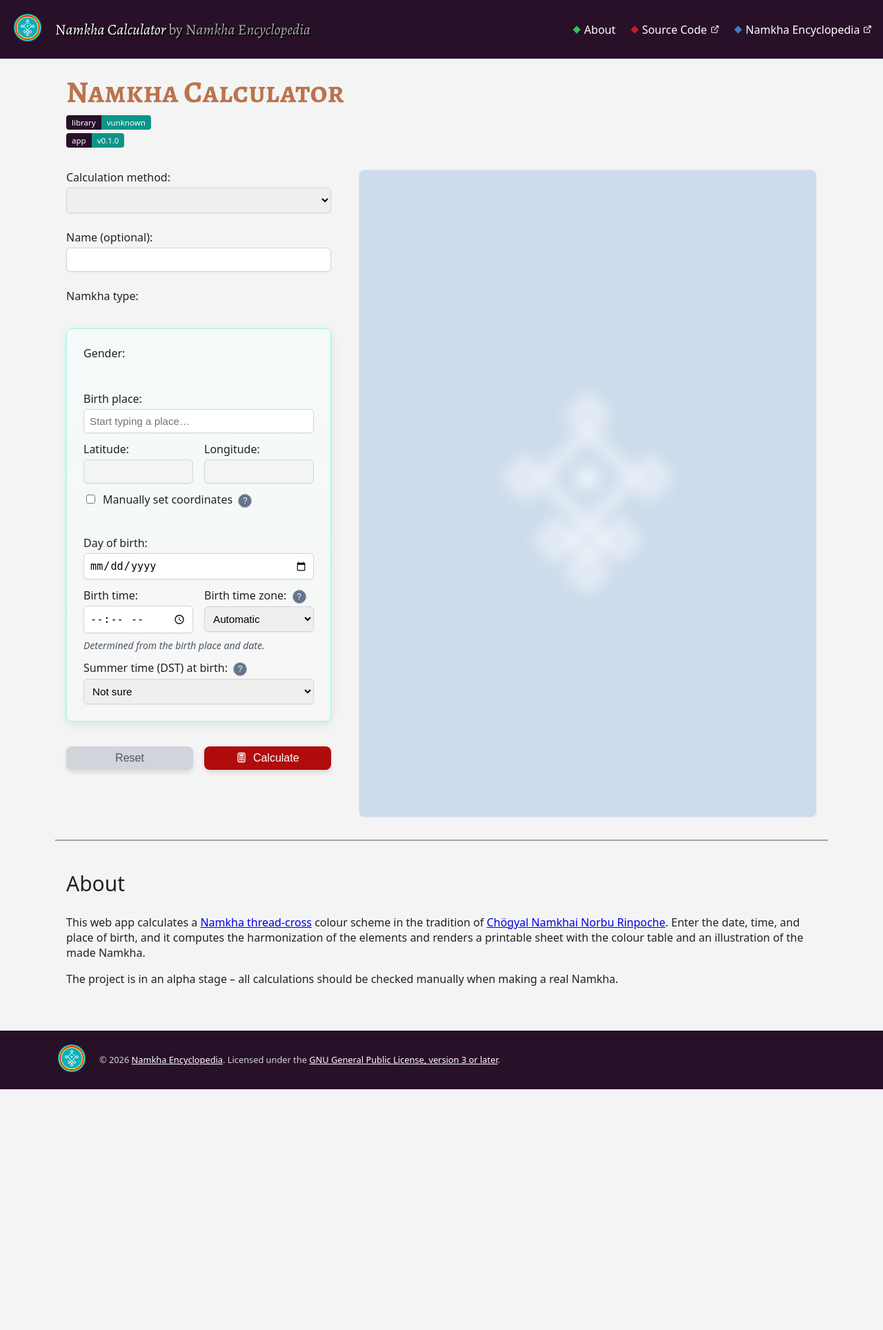
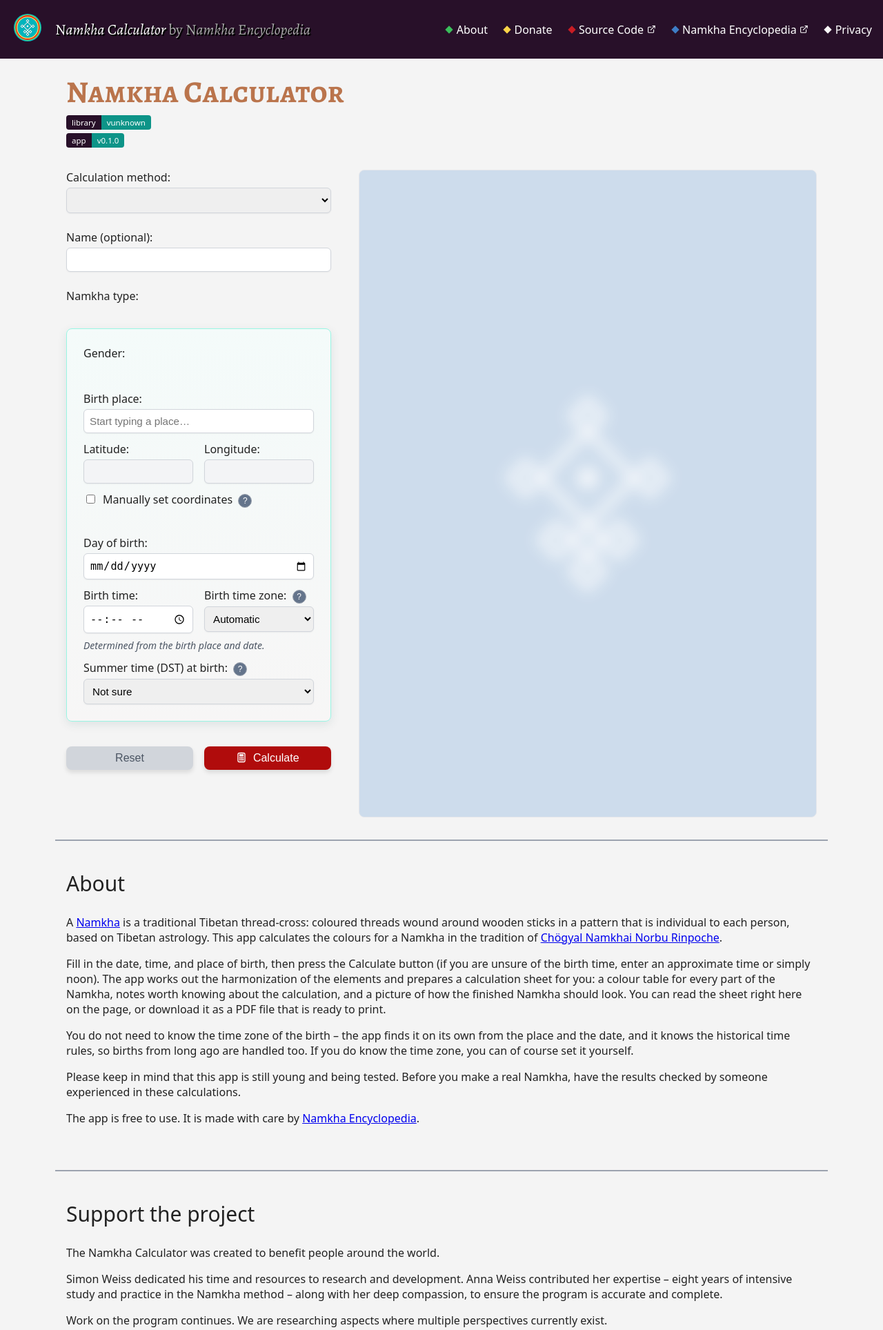
Before and after one commit to NamkhaEncyclopedia/namkha-webapp, a FastAPI app: page / in a window 1280 px wide. Shown: the top 1928 px of the page at 69% size. Before the commit the page ends 1579 px from the top, so only its background shows below. Run offline with FastAPI, Linux system fonts and the light colour scheme; lists and menus that the app fills with data are empty; parts of the project's set-up code (start-up, migrations or seed data) failed here and were passed over.

Commit message:
feat(UI): add about, donate and privacy to main page

```diff
--- a/app/static/style.css
+++ b/app/static/style.css
@@ -9,6 +9,8 @@
   --submit-button-hover-bg: #9c0a0a;
   --download-button-bg: #205d15;
   --download-button-hover-bg: #1a4d11;
+  --donate-button-bg: #b98600;
+  --donate-button-hover-bg: #9c7100;
   --form-panel-bg: #f7f6f6;
   --form-panel-gradient-start: #f4fbfa;
   --form-panel-border: #99f6e4; /* teal-200 */
@@ -41,6 +43,8 @@
   --element-wood: #3abe5b;
   --element-fire: #c81d24;
   --element-water: #3e7dc6;
+  --element-earth: #fbd448;
+  --element-metal: #f9f7f8;
 }
 
 /* ---- Vendored fonts (no Google Fonts CDN) ---- */
@@ -186,6 +190,8 @@ header nav li { display: flex; align-items: center; gap: 0.4rem; }
 .nav-diamond--wood { background: var(--element-wood); }
 .nav-diamond--fire { background: var(--element-fire); }
 .nav-diamond--water { background: var(--element-water); }
+.nav-diamond--earth { background: var(--element-earth); }
+.nav-diamond--metal { background: var(--element-metal); }
 
 /* Below this width the title + 3 links no longer fit one row: collapse the
    nav into a hamburger-triggered dropdown instead of wrapping/squeezing. */
@@ -681,6 +687,22 @@ button.download-link:hover { background: var(--download-button-hover-bg); }
 }
 .about h2 { font-size: 1.875rem; font-weight: 500; }
 
+.donate-button {
+  display: inline-block;
+  text-align: center;
+  color: var(--color-white);
+  font-weight: 500;
+  background: var(--donate-button-bg);
+  border: none;
+  border-radius: 0.5rem;
+  padding: 0.5rem 1.25rem;
+  box-shadow: 0 4px 6px rgba(0, 0, 0, 0.1);
+  text-decoration: none;
+  font-size: 1rem;
+  cursor: pointer;
+}
+.donate-button:hover { background: var(--donate-button-hover-bg); }
+
 /* ---- Result sheet ---- */
 /* Each rendered page is a separate sheet card with a subtle border, echoing
    the form panels (same radius, soft shadow). */
--- /dev/null
+++ b/app/templates/_about.html
@@ -0,0 +1,35 @@
+<section id="about" class="about">
+  <h2>About</h2>
+  <p>
+    A <a href="https://en.wikipedia.org/wiki/Namkha">Namkha</a> is a traditional
+    Tibetan thread-cross: coloured threads wound around wooden sticks in a pattern
+    that is individual to each person, based on Tibetan astrology.
+    This app calculates the colours for a Namkha in the tradition of
+    <a href="https://en.wikipedia.org/wiki/Namkhai_Norbu">Chögyal Namkhai Norbu
+    Rinpoche</a>.
+  </p>
+  <p>
+    Fill in the date, time, and place of birth, then press the Calculate button
+    (if you are unsure of the birth time, enter an approximate time or simply noon).
+    The app works out the harmonization of the elements and prepares a calculation
+    sheet for you: a colour table for every part of the Namkha, notes worth knowing
+    about the calculation, and a picture of how the finished Namkha should look.
+    You can read the sheet right here on the page, or download it as a PDF file
+    that is ready to print.
+  </p>
+  <p>
+    You do not need to know the time zone of the birth – the app finds it on its
+    own from the place and the date, and it knows the historical time rules, so
+    births from long ago are handled too. If you do know the time zone, you can
+    of course set it yourself.
+  </p>
+  <p>
+    Please keep in mind that this app is still young and being tested. Before you
+    make a real Namkha, have the results checked by someone experienced in these
+    calculations.
+  </p>
+  <p>
+    The app is free to use. It is made with care by
+    <a href="https://namkha-encyclopedia.com/" target="_blank" rel="noopener noreferrer">Namkha Encyclopedia</a>.
+  </p>
+</section>
--- /dev/null
+++ b/app/templates/_donate.html
@@ -0,0 +1,26 @@
+<section id="donate" class="about">
+  <h2>Support the project</h2>
+  <p>
+    The Namkha Calculator was created to benefit people around the world.
+  </p>
+  <p>
+    Simon Weiss dedicated his time and resources to research and development.
+    Anna Weiss contributed her expertise – eight years of intensive study and
+    practice in the Namkha method – along with her deep compassion, to ensure
+    the program is accurate and complete.
+  </p>
+  <p>
+    Work on the program continues. We are researching aspects where multiple
+    perspectives currently exist.
+  </p>
+  <p>
+    We would be genuinely grateful for your support – any amount is meaningful.
+  </p>
+  <p>
+    Thank you,<br>
+    Anna &amp; Simon Weiss
+  </p>
+  <p>
+    <a class="donate-button" href="https://namkha-encyclopedia.com/donate/" target="_blank" rel="noopener noreferrer">Donate{% include "_external_link_icon.html" %}</a>
+  </p>
+</section>
--- /dev/null
+++ b/app/templates/_privacy.html
@@ -0,0 +1,26 @@
+<section id="privacy" class="about">
+  <h2>Privacy policy</h2>
+  <p>
+    To calculate a Namkha, the app needs the details you enter in the form: the
+    name (optional), gender, and the date, time, and place of birth. They are
+    sent to our server, used for the calculation, and shown on your sheet.
+    Nothing else is collected.
+  </p>
+  <p>
+    We keep a technical log of each calculation – the birth details you entered
+    and the calculated result – so that we can find and fix mistakes. The name
+    is treated differently: it is never written to the log as text, only as a
+    short scrambled code that cannot be turned back into the name.
+  </p>
+  <p>
+    When you type in the birth place field, the text you type is sent to
+    <a href="https://photon.komoot.io/" target="_blank" rel="noopener noreferrer">Photon</a>,
+    an outside service that provides the place suggestions. It only receives
+    what you type in that one field.
+  </p>
+  <p>
+    There are no user accounts, no cookies, no advertising, and no tracking or
+    analytics services on this site. We do not sell or share your details with
+    anyone.
+  </p>
+</section>
--- a/app/templates/index.html
+++ b/app/templates/index.html
@@ -39,8 +39,10 @@
     <nav id="primary-nav" :class="{ 'is-open': navOpen }">
       <ul>
         <li><span class="nav-diamond nav-diamond--wood" aria-hidden="true"></span><a href="#about" @click="navOpen = false">About</a></li>
+        <li><span class="nav-diamond nav-diamond--earth" aria-hidden="true"></span><a href="#donate" @click="navOpen = false">Donate</a></li>
         <li><span class="nav-diamond nav-diamond--fire" aria-hidden="true"></span><a href="https://github.com/NamkhaEncyclopedia/namkha-webapp" target="_blank" rel="noopener noreferrer">Source Code{% include "_external_link_icon.html" %}</a></li>
         <li><span class="nav-diamond nav-diamond--water" aria-hidden="true"></span><a href="https://namkha-encyclopedia.com/" target="_blank" rel="noopener">Namkha Encyclopedia{% include "_external_link_icon.html" %}</a></li>
+        <li><span class="nav-diamond nav-diamond--metal" aria-hidden="true"></span><a href="#privacy" @click="navOpen = false">Privacy</a></li>
       </ul>
     </nav>
   </header>
@@ -331,22 +333,11 @@
       </template>
     </section>
 
-    <section id="about" class="about">
-      <h2>About</h2>
-      <p>
-        This web app calculates a
-        <a href="https://en.wikipedia.org/wiki/Namkha">Namkha thread-cross</a> colour
-        scheme in the tradition of
-        <a href="https://en.wikipedia.org/wiki/Namkhai_Norbu">Chögyal Namkhai Norbu
-        Rinpoche</a>. Enter the date, time, and place of birth, and it computes the
-        harmonization of the elements and renders a printable sheet with the colour
-        table and an illustration of the made Namkha.
-      </p>
-      <p>
-        The project is in an alpha stage – all calculations should be checked manually
-        when making a real Namkha.
-      </p>
-    </section>
+    {% include "_about.html" %}
+
+    {% include "_donate.html" %}
+
+    {% include "_privacy.html" %}
   </div>
 
   <footer>
```
